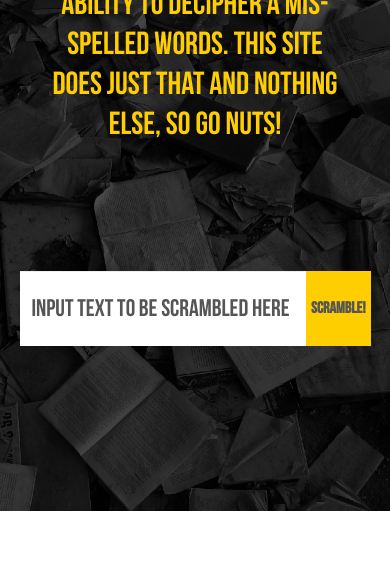
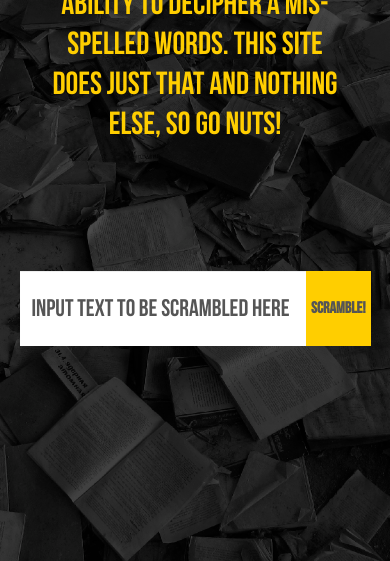
Before and after one commit to PrettyHandsomeNerds/PrettyHandsomeNerds.github.io, a plain HTML site: page index.html in a window 390 px wide. Shown: the part 283-844 px from the top of the page. Drawn offline with Linux system fonts and the light colour scheme.

Commit message:
Fixed conflict in css

```diff
--- a/css/main.css
+++ b/css/main.css
@@ -260,11 +260,10 @@ section.blur {
         background-size: 480px;
     }
     section {
-<<<<<<< HEAD
-        min-height: 100vh;
-=======
-        height: calc(100vh - 75px);
->>>>>>> css-updates
+        min-height: calc(100vh - 75px);
+    }
+    section.blur {
+        min-height: calc(100vh - 75px);
     }
     .scram-wrap {
         height: 200px;
```
